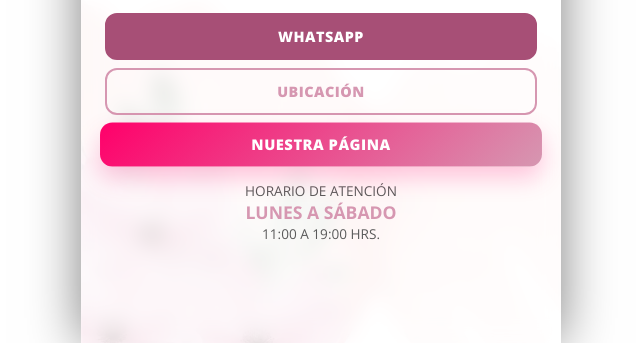
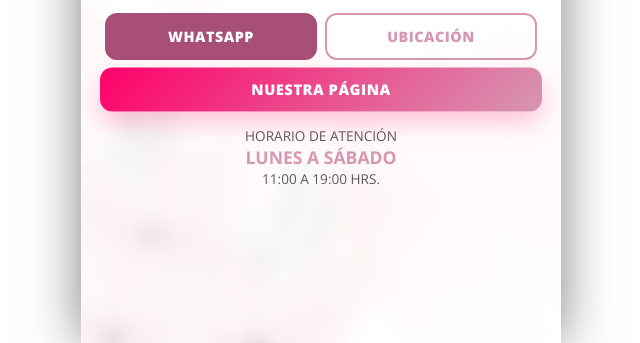
Before and after one commit to avilacarlos/ubicacion, a website built with Vite: page index.html in a window 1280 px wide. Shown: the part 457-800 px from the top of the page, without its empty margins (319-959 px from the left). Built offline with nearby package versions, Linux system fonts and the light colour scheme; what parallax-js would draw is missing.

Commit message:
cambios botones

```diff
--- a/src/style.css
+++ b/src/style.css
@@ -170,10 +170,11 @@ body {
 /* Estilos de los Botones */
 .links-grid {
     width: 100%;
-    display: flex;
-    flex-direction: column;
-    gap: 8px; /* Reducimos el espacio entre botones de 12px a 8px */
+    display: grid;
+    grid-template-columns: 1fr 1fr;
+    gap: 8px;
 }
+
 
 .btn {
     text-decoration: none;
@@ -207,6 +208,7 @@ body {
 }
 
 .btn-web {
+    grid-column: 1 / -1;
     background: linear-gradient(135deg, var(--rosa-secundario) 0%, var(--rosa-principal) 100%);
     color: #fff;
     border: none;
```
